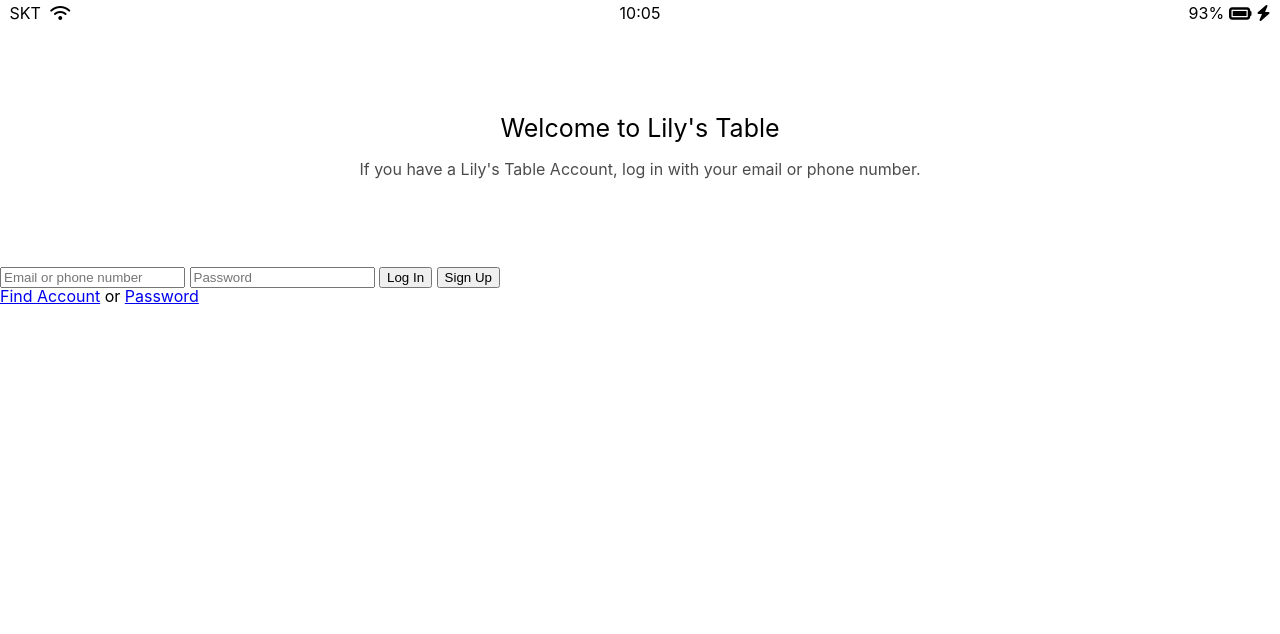
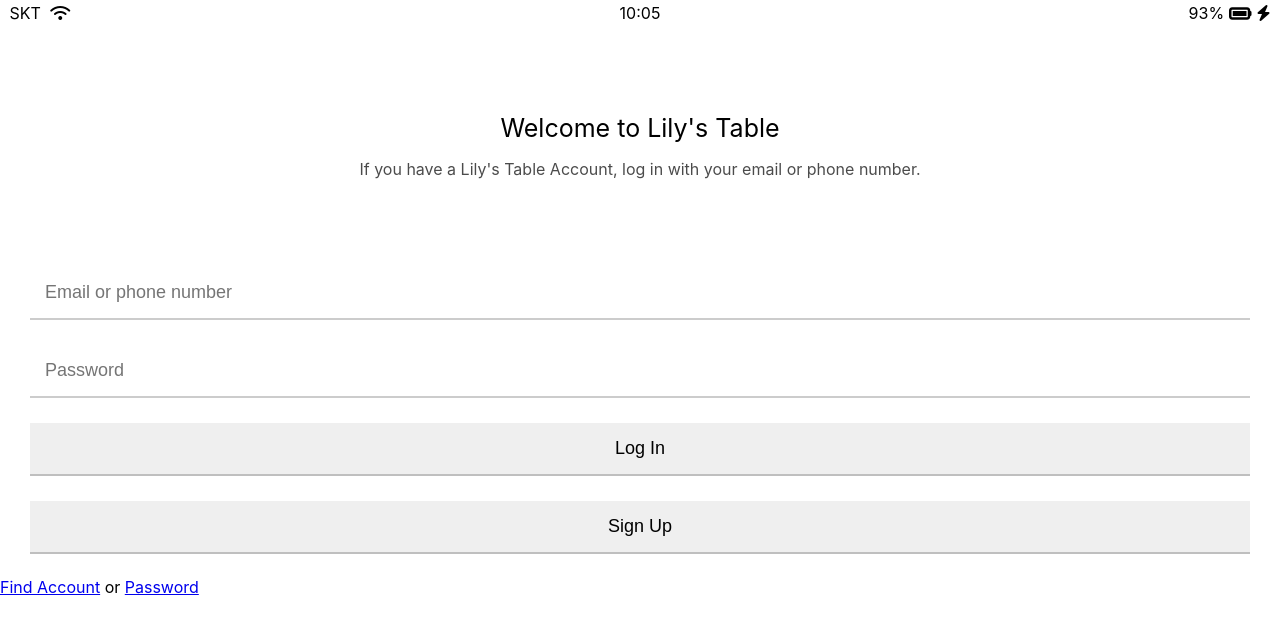
Before and after one commit to ystime25/clone-kakao-to-lilys-table, a plain HTML site: page index.html in a window 1280 px wide. Drawn offline with Linux system fonts and the light colour scheme.

Commit message:
update project form

```diff
--- a/css/reset.css
+++ b/css/reset.css
@@ -122,3 +122,7 @@ table {
   border-collapse: collapse;
   border-spacing: 0;
 }
+
+input:focus {
+  outline: none;
+}
--- a/css/styles.css
+++ b/css/styles.css
@@ -1,5 +1,6 @@
 @import "reset.css";
 @import "status-bar.css";
+@import "variables.css";
 
 body {
   font-family: -apple-system, BlinkMacSystemFont, "Segoe UI", Roboto, Oxygen,
@@ -23,3 +24,22 @@ body {
   width: 60%;
   opacity: 0.7;
 }
+
+.login-form {
+  display: flex;
+  flex-direction: column;
+  margin: 0px 30px;
+}
+
+.login-form input {
+  padding: 15px;
+  border: none;
+  border-bottom: 2px solid rgba(0, 0, 0, 0.2);
+  font-size: 18px;
+  margin-bottom: 25px;
+}
+
+.login-form input:focus {
+  border-color: var(--mint);
+  transition: border-color 0.2s ease-in-out;
+}
--- /dev/null
+++ b/css/variables.css
@@ -0,0 +1,3 @@
+:root {
+  --mint: rgb(217, 234, 211);
+}
```
